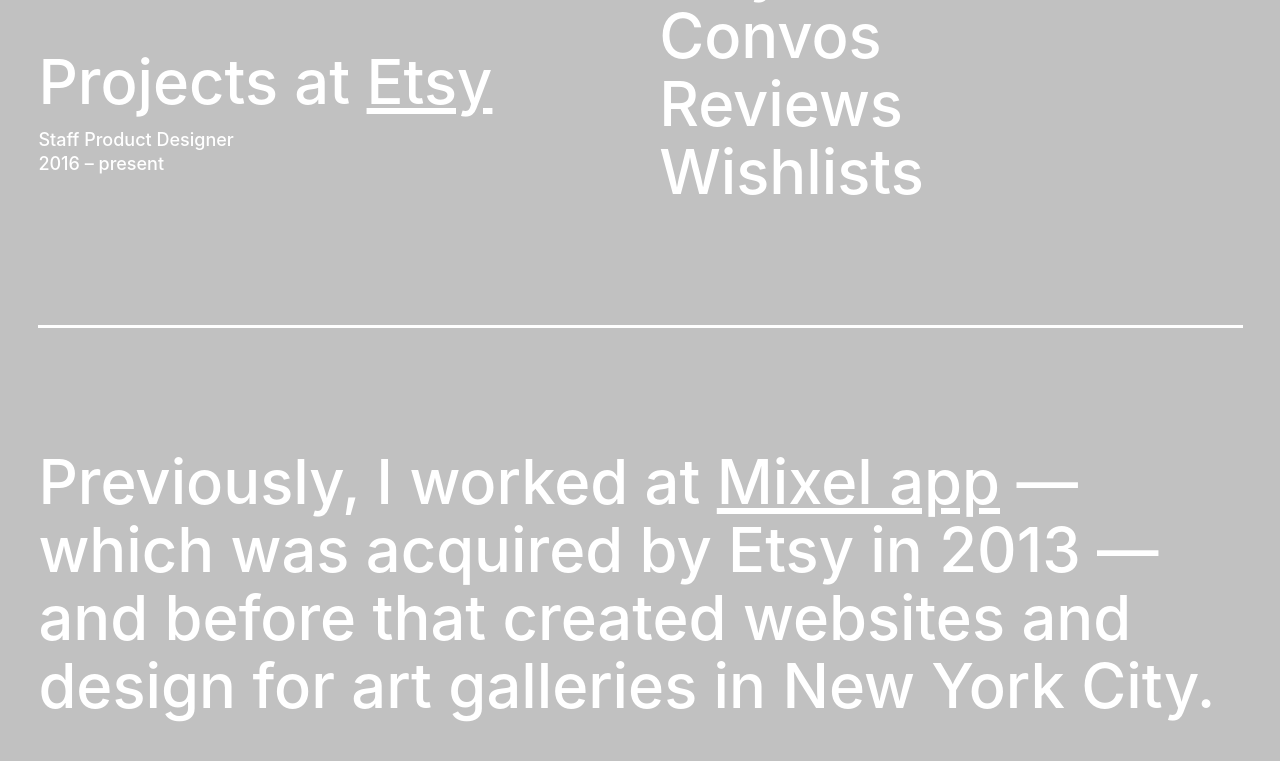
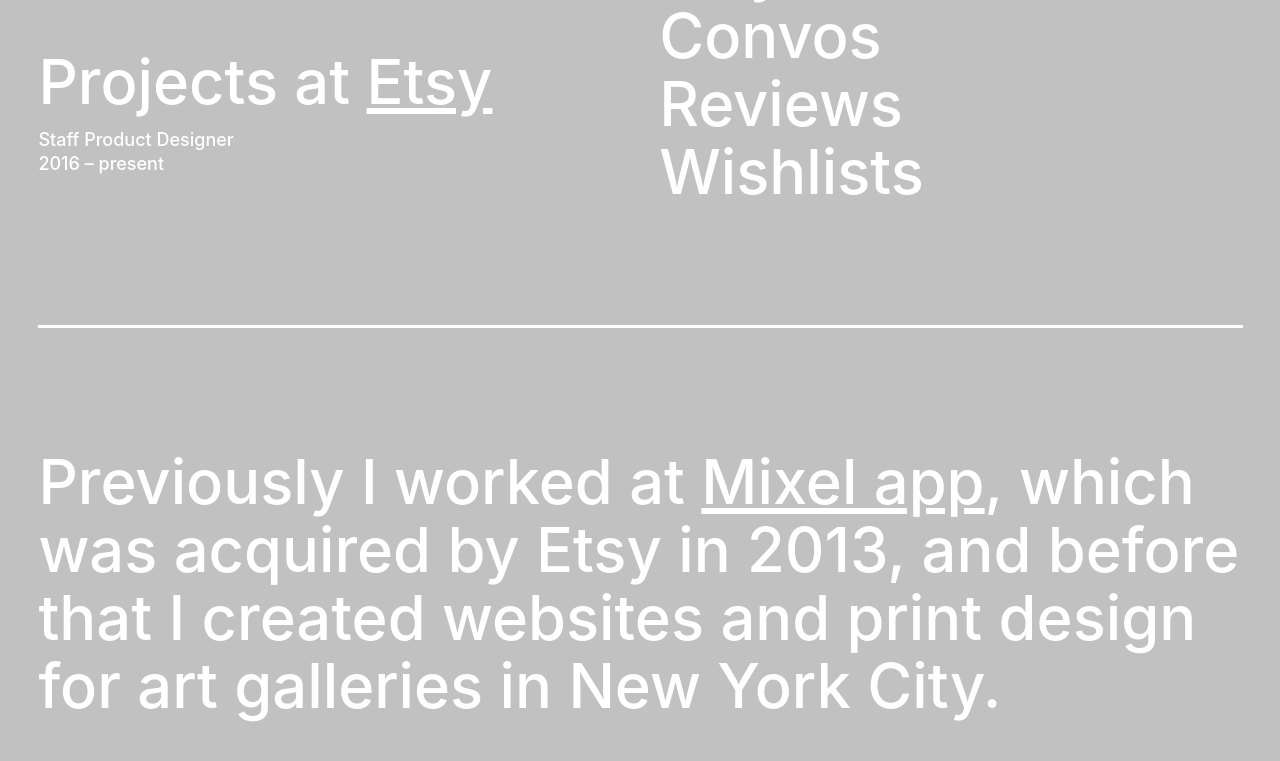
Before and after one commit to roystanfield/roystanfield.github.io, a Jekyll site: the page built from index.markdown, in a window 1280 px wide and 900 px high, scrolled down 2758 px. Shown: the top 761 px of the window. Built offline with Jekyll 4.4.1, drawn with Linux system fonts in a browser that asks for light colours.

Commit message:
Updated copy.

```diff
--- a/index.markdown
+++ b/index.markdown
@@ -26,7 +26,7 @@
 
   <div class="outro">
     <p>
-      Previously, I worked at <a href="https://www.theverge.com/2012/5/21/3033867/the-art-of-apps-paper-mixel-khoi-vinh-interview">Mixel app</a> &mdash; which was acquired by Etsy in 2013 &mdash; and before that created websites and design for art galleries in <span class="no_wrap">New York City</span>.
+      Previously I worked at <a href="https://www.theverge.com/2012/5/21/3033867/the-art-of-apps-paper-mixel-khoi-vinh-interview">Mixel app</a>, which was acquired by Etsy in 2013, and before that I created websites and print design for art galleries in <span class="no_wrap">New York City</span>.
     </p>
   </div>
 </div>
@@ -97,7 +97,7 @@
 
   <div class="outro">
     <p>
-      Previously, I worked at <a href="https://www.theverge.com/2012/5/21/3033867/the-art-of-apps-paper-mixel-khoi-vinh-interview">Mixel app</a> &mdash; which was acquired by Etsy in 2013 &mdash; and before that created websites and design for art galleries in <span class="no_wrap">New York City</span>.
+      Previously I worked at <a href="https://www.theverge.com/2012/5/21/3033867/the-art-of-apps-paper-mixel-khoi-vinh-interview">Mixel app</a>, which was acquired by Etsy in 2013, and before that I created websites and print design for art galleries in <span class="no_wrap">New York City</span>.
     </p>
   </div>
 </div>
```
